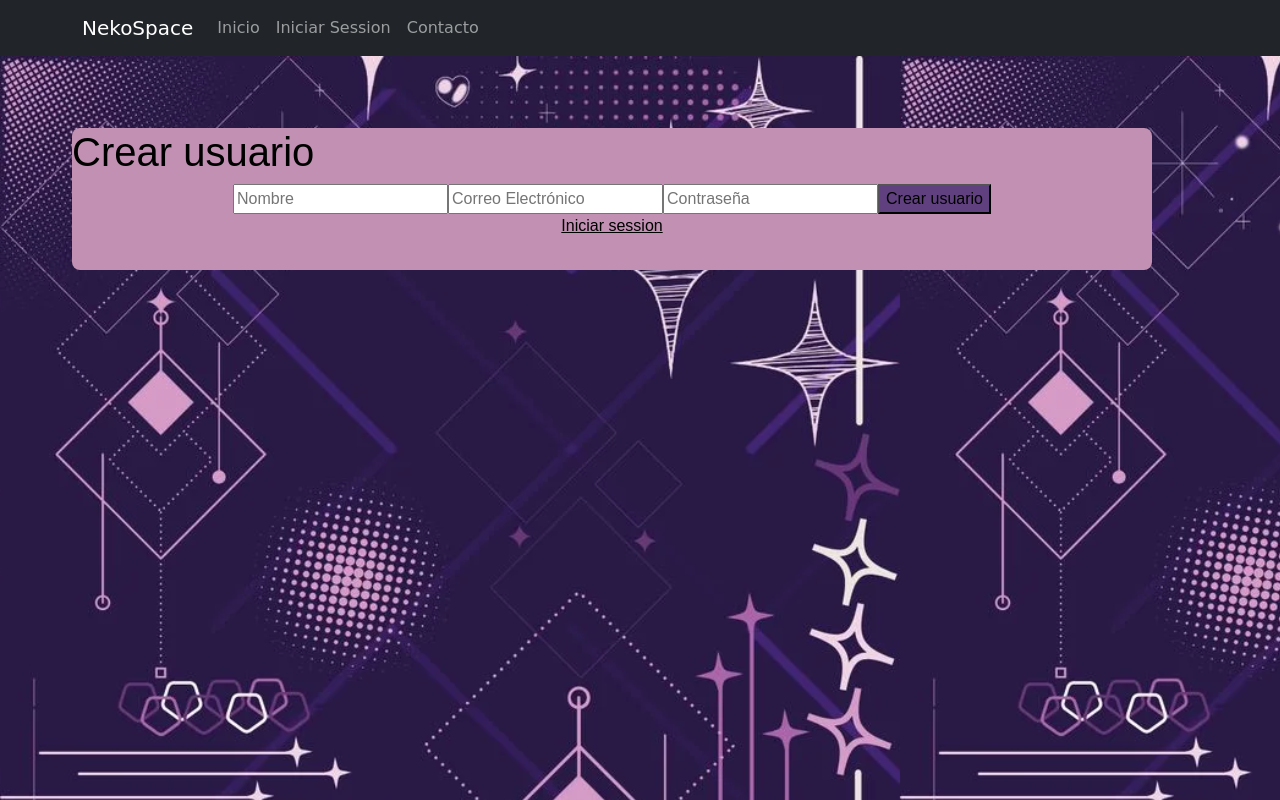
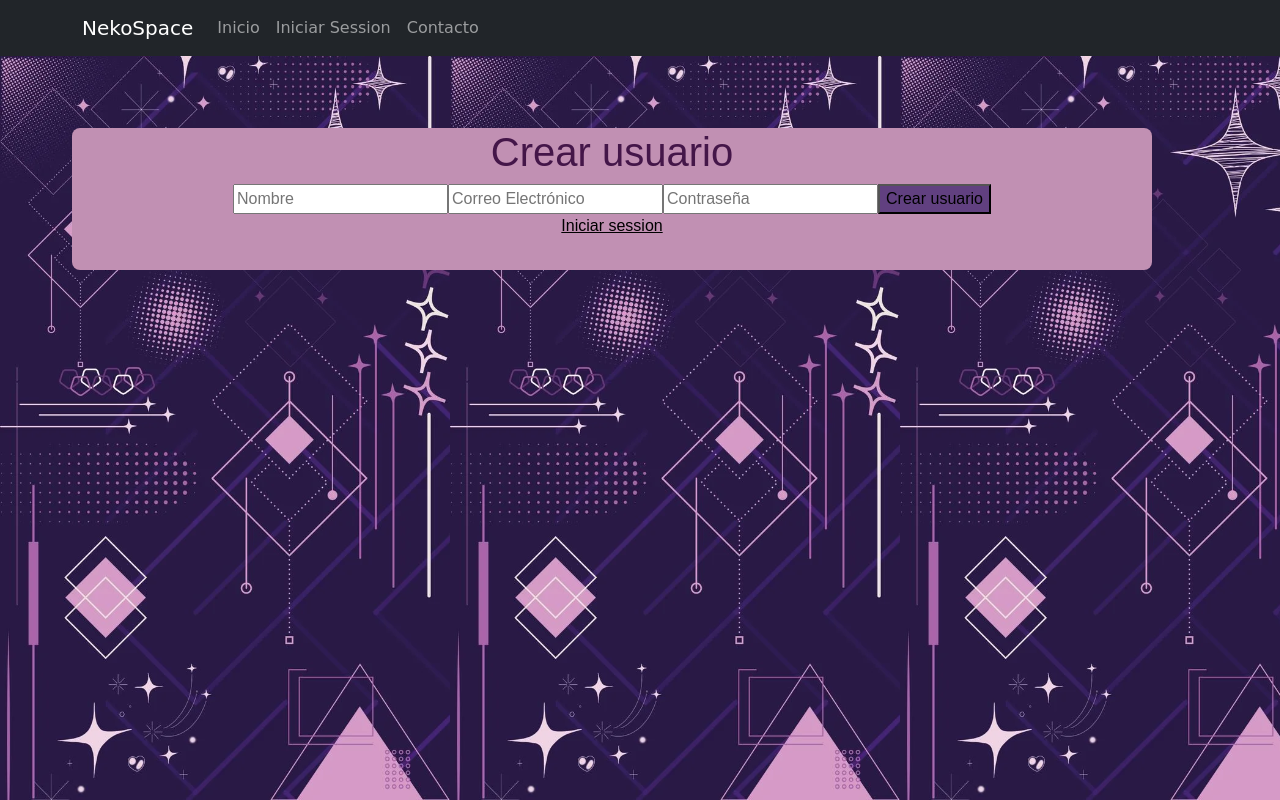
Before and after one commit to anti707/NekoSpace-Front3, a React (Vite) app: page /create-user in a window 1280 px wide. Shown: the top 800 px of the page. Built offline with nearby package versions, Linux system fonts and the light colour scheme.

Commit message:
ya matenme no?

```diff
--- a/src/components/organism/inicioForm.jsx
+++ b/src/components/organism/inicioForm.jsx
@@ -35,7 +35,7 @@ function InicioForm(){
             <FormF label="correo" id="correo" type="email" placeholder="ejemplo@gmail.com" value={FormData.correo} onChange={handleCgange} name="correo"/>
             <FormF label="contraseña" id="contraseña" type="password" placeholder="contraseña" value={FormData.contraseña} onChange={handleCgange} name="contraseña"/>
 
-            <Button href="/homeUser">Ingresar</Button>
+            <Button href="/">Ingresar</Button>
             <ButtonL href="/create-user">Registrarse</ButtonL>
         </form>
 
--- a/src/pages/create-user.jsx
+++ b/src/pages/create-user.jsx
@@ -40,7 +40,7 @@ const CreateUser = () => {
     return (
         <main className="fon4">
             <form onSubmit={handleSubmit} className="fon-card">
-                <h1 className="text">Crear usuario</h1>
+                <h1 className="text-principal">Crear usuario</h1>
 
                 <input
                     type="text"
--- a/src/styles/create.css
+++ b/src/styles/create.css
@@ -4,6 +4,16 @@
     text-align: justify;
     font-family: Arial, Helvetica, sans-serif;
     color: rgb(0, 0, 0);
+}
+.text-principal{
+    text-align: center !important;
+    font-size: o.9rem   !important;
+    font-weight: 500 !important ;
+    text-align: justify;
+    font-family: Arial, Helvetica, sans-serif;
+    color: rgb(68, 22, 73);
+
+
 }
 .btn4 {
     font-size: o.9rem   !important;
@@ -25,6 +35,7 @@
     border-radius: 8px;
     box-shadow: 20px;
     font-family: 'Times New Roman', Times, serif;
+    border-color: black !important;
 }
 .fon4{
     background-image: url('../assets/images/brillos.webp');
@@ -32,5 +43,5 @@
     background-color: rgb(98, 79, 133)!important;
     padding: 40px;
     flex-wrap: wrap !important;
-    height: 100rem;
+    height: 50rem;
 }
```
